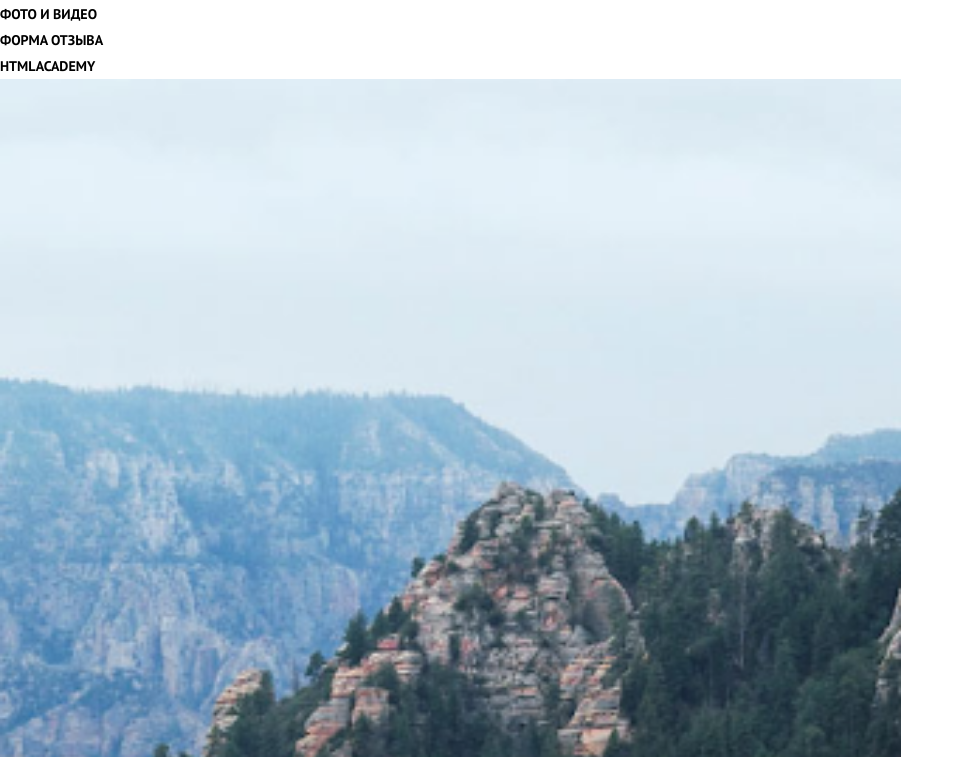
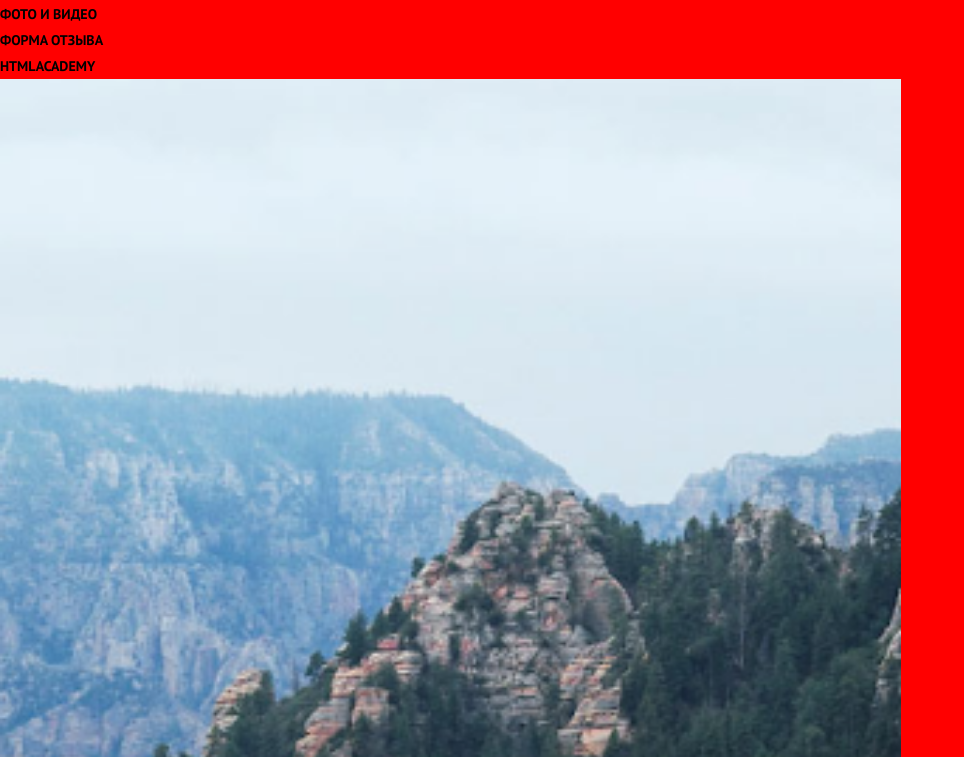
Before and after one commit to nadyavilboa/1485695-sedona-22, a website: page source/index.html in a window 1280 px wide. Shown: the part 133-890 px from the top of the page, without its empty margins (0-964 px from the left). Drawn offline with nearby package versions, Linux system fonts and the light colour scheme; files that its build step writes are made by us from their sources.

Commit message:
Новый компьютер

```diff
--- a/source/sass/blocks/body-page.scss
+++ b/source/sass/blocks/body-page.scss
@@ -3,7 +3,7 @@
   min-width: 320px;
   margin: 0;
   padding: 0;
-  background-color: $basic-white;
+  background-color: red;
 }
 
 .body-page__main {
```
